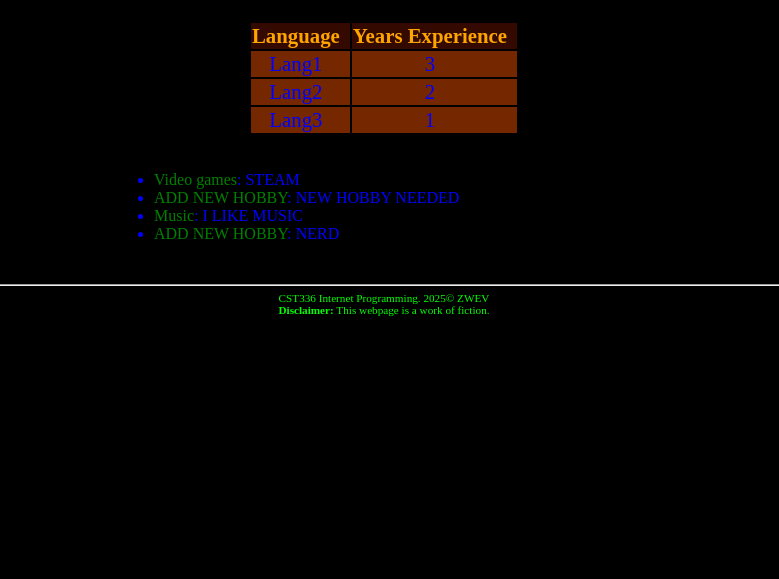
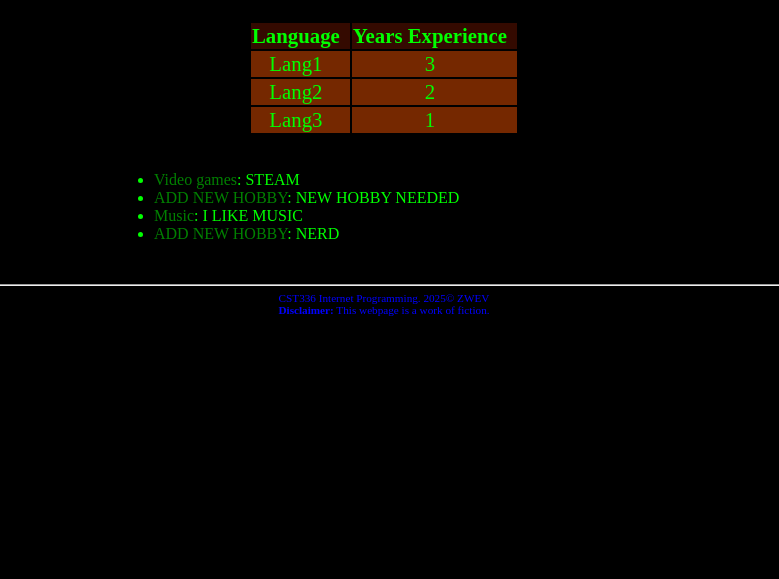
Before and after one commit to zwev/zwev.github.io, a plain HTML site: page about.html in a window 1280 px wide. Shown: the part 221-800 px from the top of the page, without its empty margins (256-1035 px from the left). Drawn offline with Linux system fonts and the light colour scheme.

Commit message:
changed body text

```diff
--- a/css/styles.css
+++ b/css/styles.css
@@ -1,7 +1,7 @@
 
     body {
         background-color: black;
-        color: blue;
+        color: #00FF00;
         text-align: center;
     }
 
@@ -11,7 +11,7 @@
 
     footer {
 	    text-align: center;
-	    color: #00FF00;
+	    color: blue;
 	    font-size: .7em
     }
 
@@ -40,7 +40,7 @@
         font-size: 1.3em;
     }
     td strong {
-        color: orange;
+        color: ;
     }
     #table-header {
         background-color: #340a00;
```
Also changed, not shown: index.html (+5 -4 lines).
